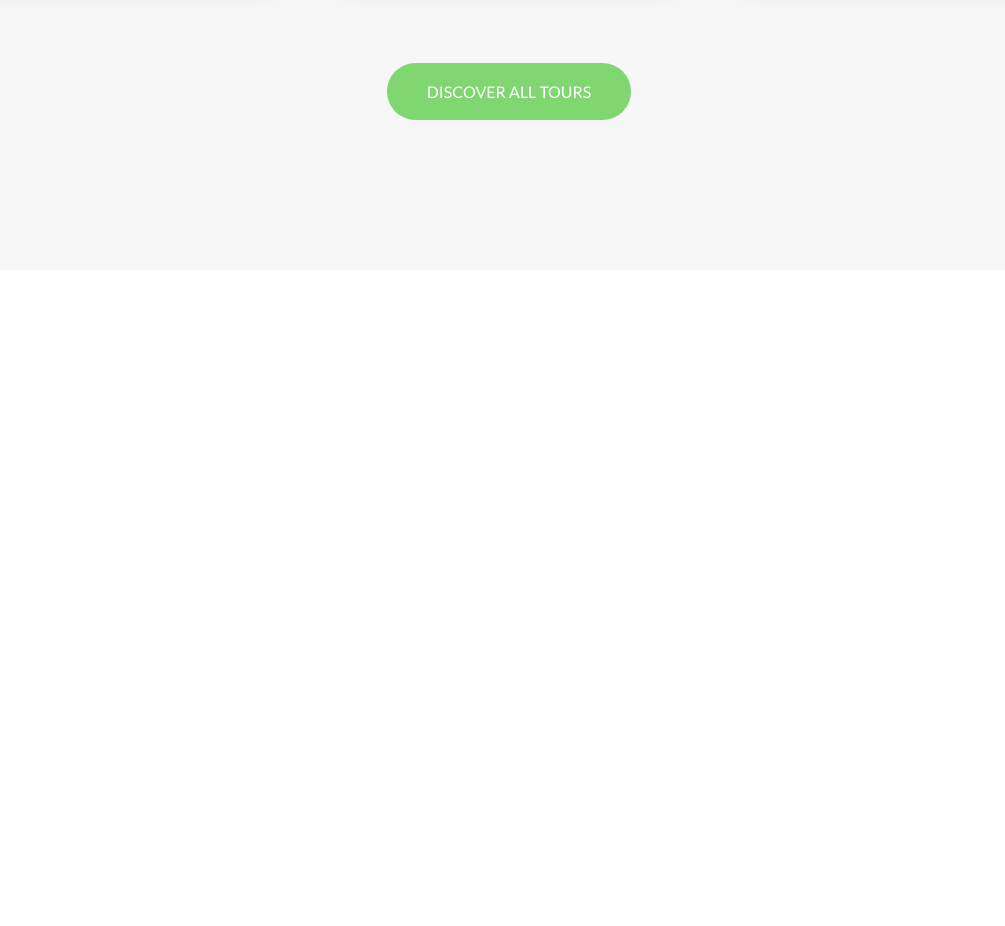
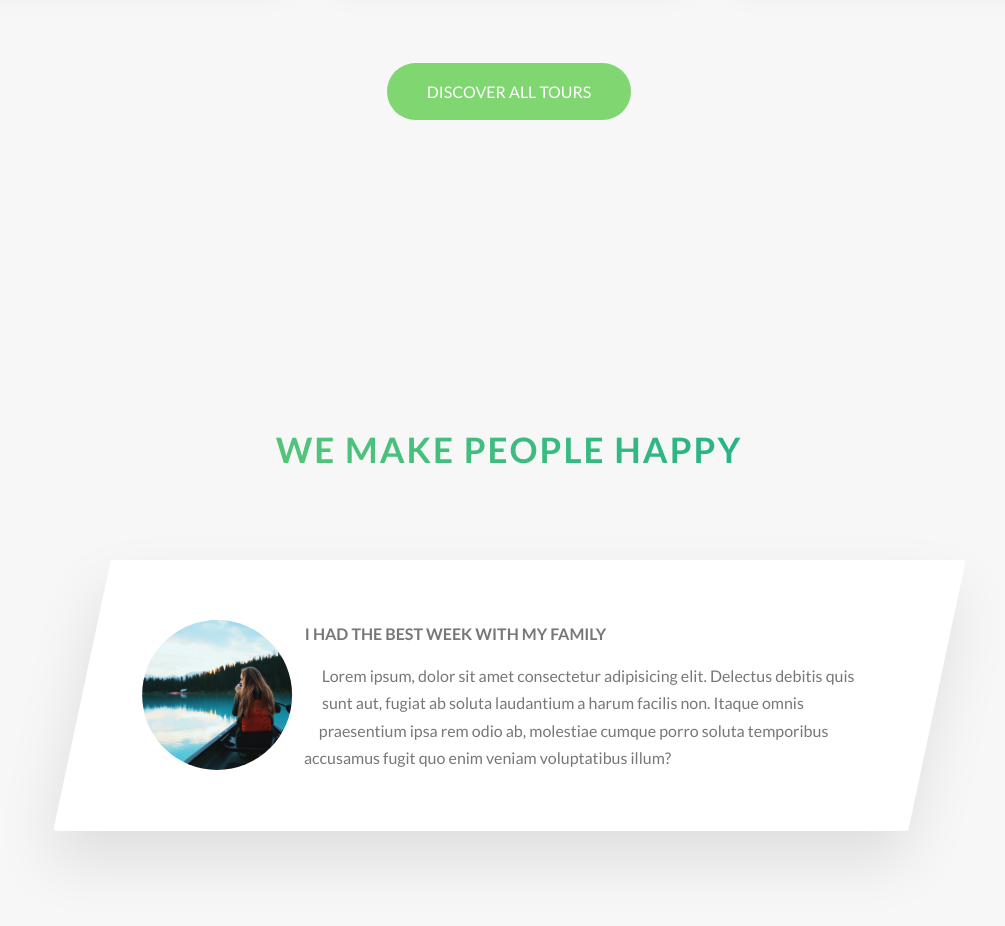
Before and after one commit to khamzahabibullah/Natours, a website: page index.html in a window 1280 px wide. Shown: the part 2966-3892 px from the top of the page, without its empty margins (131-1136 px from the left). Before the commit the page ends 3266 px from the top, so only its background shows below. Drawn offline with Linux system fonts and the light colour scheme.

Commit message:
start with stories section

```diff
--- a/index.html
+++ b/index.html
@@ -237,6 +237,32 @@
           <a href="#" class="btn btn--green">Discover all tours</a>
         </div>
       </section>
+
+      <section class="section-stories">
+        <div class="u-center-text u-margin-bottom-big">
+          <h2 class="heading-secondary">We make people happy</h2>
+        </div>
+
+        <div class="row">
+          <div class="story">
+            <figure class="story__shape">
+              <img src="assets/nat-8.jpg" alt="" class="story__image" />
+            </figure>
+            <div class="story__text">
+              <h3 class="heading-tertiary u-margin-bottom-small">
+                I had the best week with my family
+              </h3>
+              <p>
+                Lorem ipsum, dolor sit amet consectetur adipisicing elit.
+                Delectus debitis quis sunt aut, fugiat ab soluta laudantium a
+                harum facilis non. Itaque omnis praesentium ipsa rem odio ab,
+                molestiae cumque porro soluta temporibus accusamus fugit quo
+                enim veniam voluptatibus illum?
+              </p>
+            </div>
+          </div>
+        </div>
+      </section>
     </main>
 
     <!--
--- /dev/null
+++ b/sass/components/_story.scss
@@ -0,0 +1,29 @@
+.story {
+  width: 75%;
+  margin: 0 auto;
+  box-shadow: 0 3rem 6rem rgba($color-black, 0.1);
+  background-color: $color-white;
+  border-radius: 3px;
+  padding: 6rem;
+  padding-left: 9rem;
+  font-size: $fs-default;
+  transform: skewX(-12deg);
+
+  &__shape {
+    width: 15rem;
+    height: 15rem;
+    float: left;
+    shape-outside: circle(50% at 50% 50%);
+
+    clip-path: circle(50% at 50% 50%);
+    transform: translateX(-3rem) skewX(12deg);
+  }
+
+  &__image {
+    height: 100%;
+  }
+
+  &__text {
+    transform: skewX(12deg);
+  }
+}
--- a/sass/main.scss
+++ b/sass/main.scss
@@ -11,6 +11,7 @@
 @import 'components/composition';
 @import 'components/feature-box';
 @import 'components/card';
+@import 'components/story';
 
 @import 'layout/header';
 @import 'layout/grid';
--- a/sass/pages/_home.scss
+++ b/sass/pages/_home.scss
@@ -26,3 +26,8 @@
   padding: 25rem 0 15rem 0;
   margin-top: -12rem;
 }
+
+.section-stories {
+  padding: 15rem 0;
+  background-color: $color-gray-light-1;
+}
```
Also changed, not shown: css/style.css.
